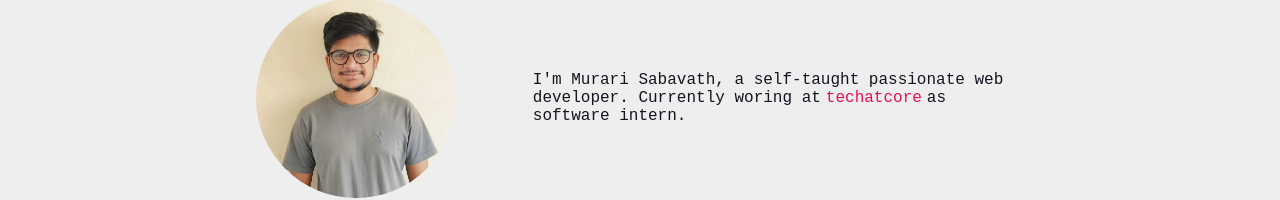
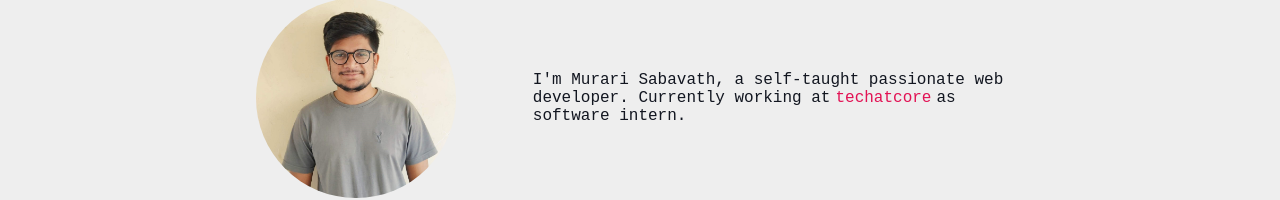
Before and after one commit to MurariSabavath/portfolio, a React (Create React App) app: page / in a window 1280 px wide. Shown: the part 517-717 px from the top of the page. Built offline with nearby package versions, Linux system fonts and the light colour scheme.

Commit message:
fixed typo in about

```diff
--- a/src/components/About/About.component.tsx
+++ b/src/components/About/About.component.tsx
@@ -13,7 +13,7 @@ const About = () => (
             <Img src={profile} />
             <p>
               I'm Murari Sabavath, a self-taught passionate web developer.
-              Currently woring at
+              Currently working at
               <LinkToIntern href="https://techatcore.com/" target="_blank">
                 techatcore
               </LinkToIntern>
```
